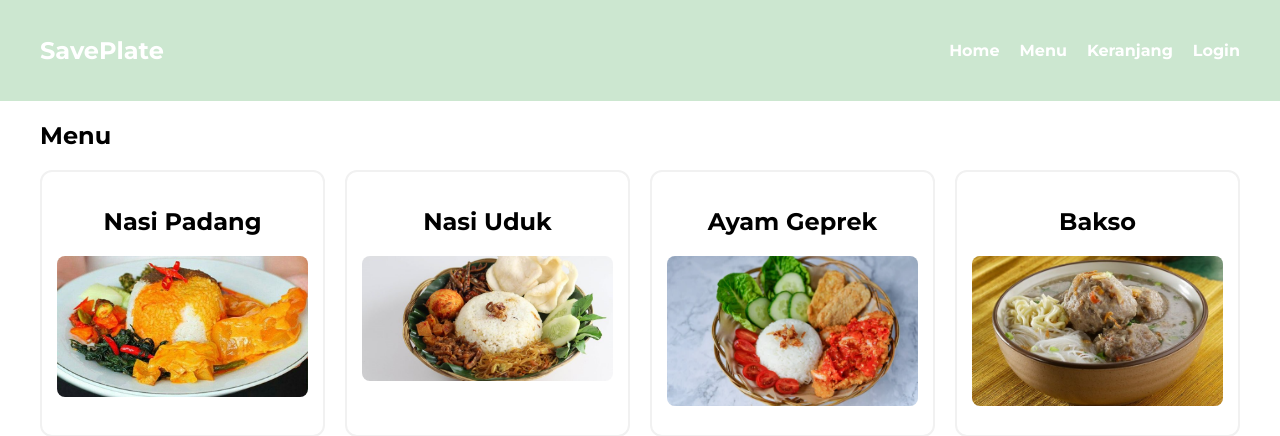
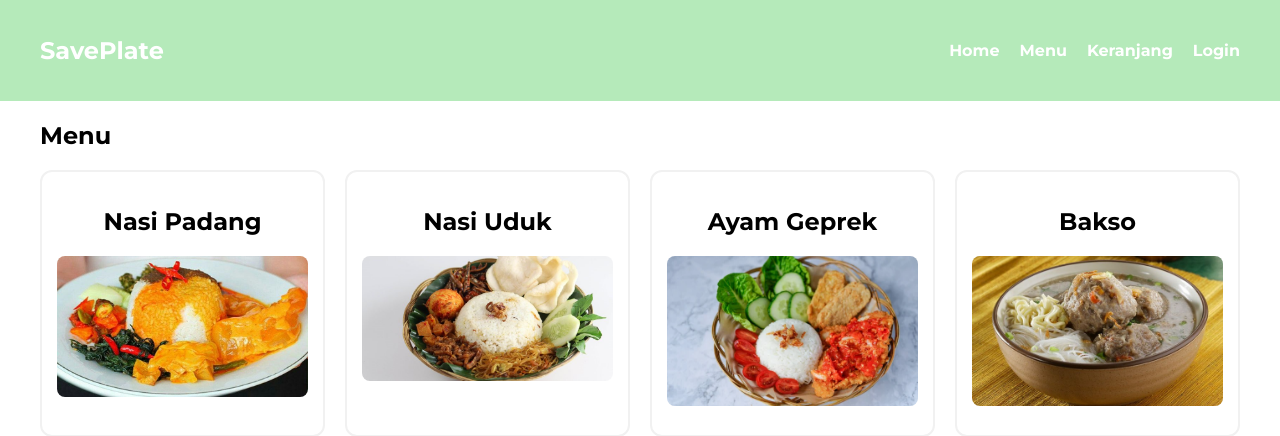
Before and after one commit to Maurennn/SavePlate, a PHP site: page /menu.html in a window 1280 px wide. Shown: the top 436 px of the page. Run offline with PHP 8.4, Linux system fonts and the light colour scheme.

Commit message:
update warna tulisan SavePlate ke putih

```diff
--- a/style.css
+++ b/style.css
@@ -63,6 +63,7 @@ img, iframe {
     margin: 0;
     /* animation: flash 1s infinite; */
     animation: bounceIn 1s;
+    color: white;
 }
 
 @keyframes bounceIn {
--- a/stylemenu.css
+++ b/stylemenu.css
@@ -8,7 +8,7 @@ body {
 
 /* Header */
 header {
-    background-color: #CCE7D0;
+    background-color: #b5eaba;
     color: white;
     padding: 20px 0;
     position: sticky;
```
